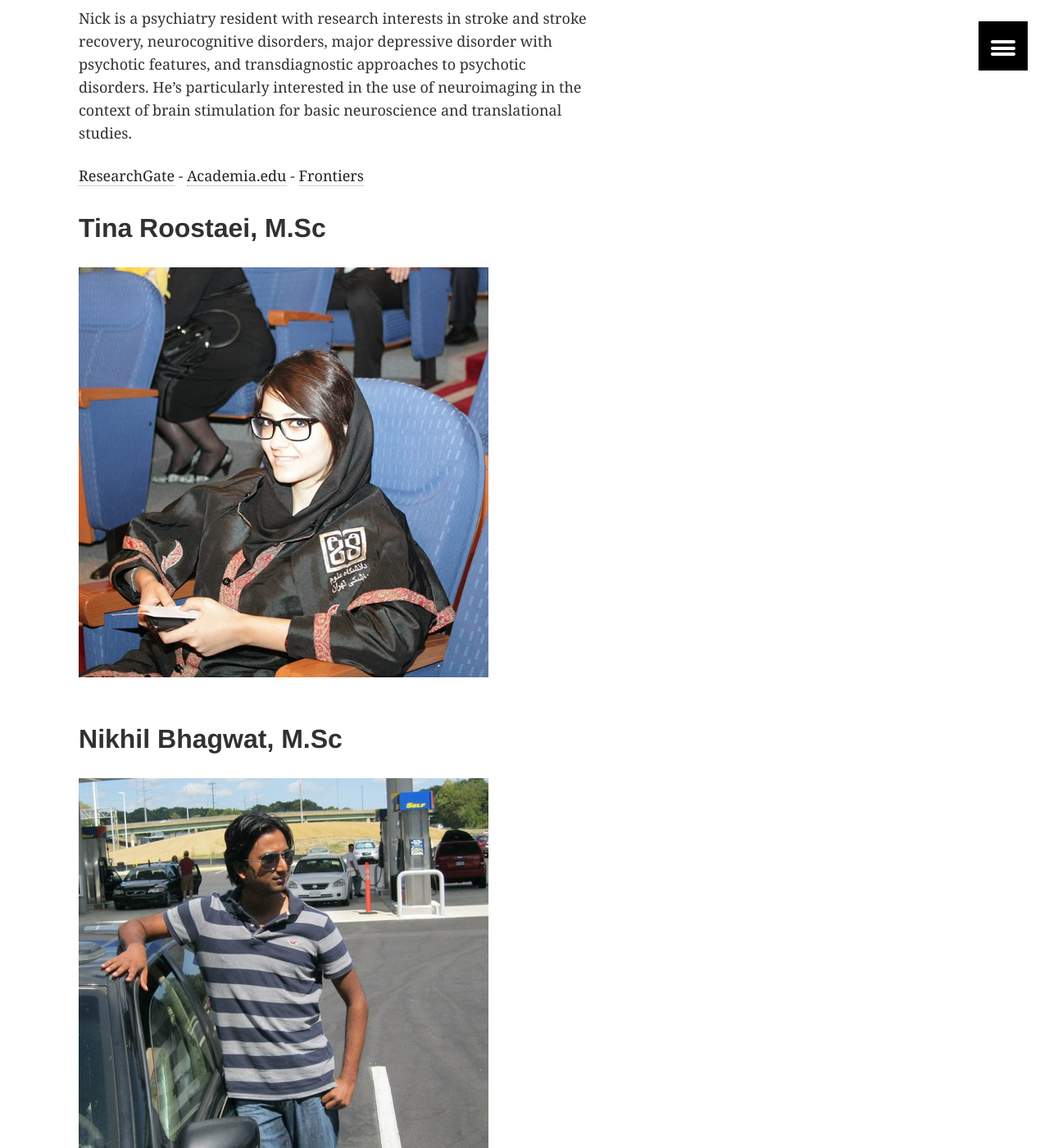
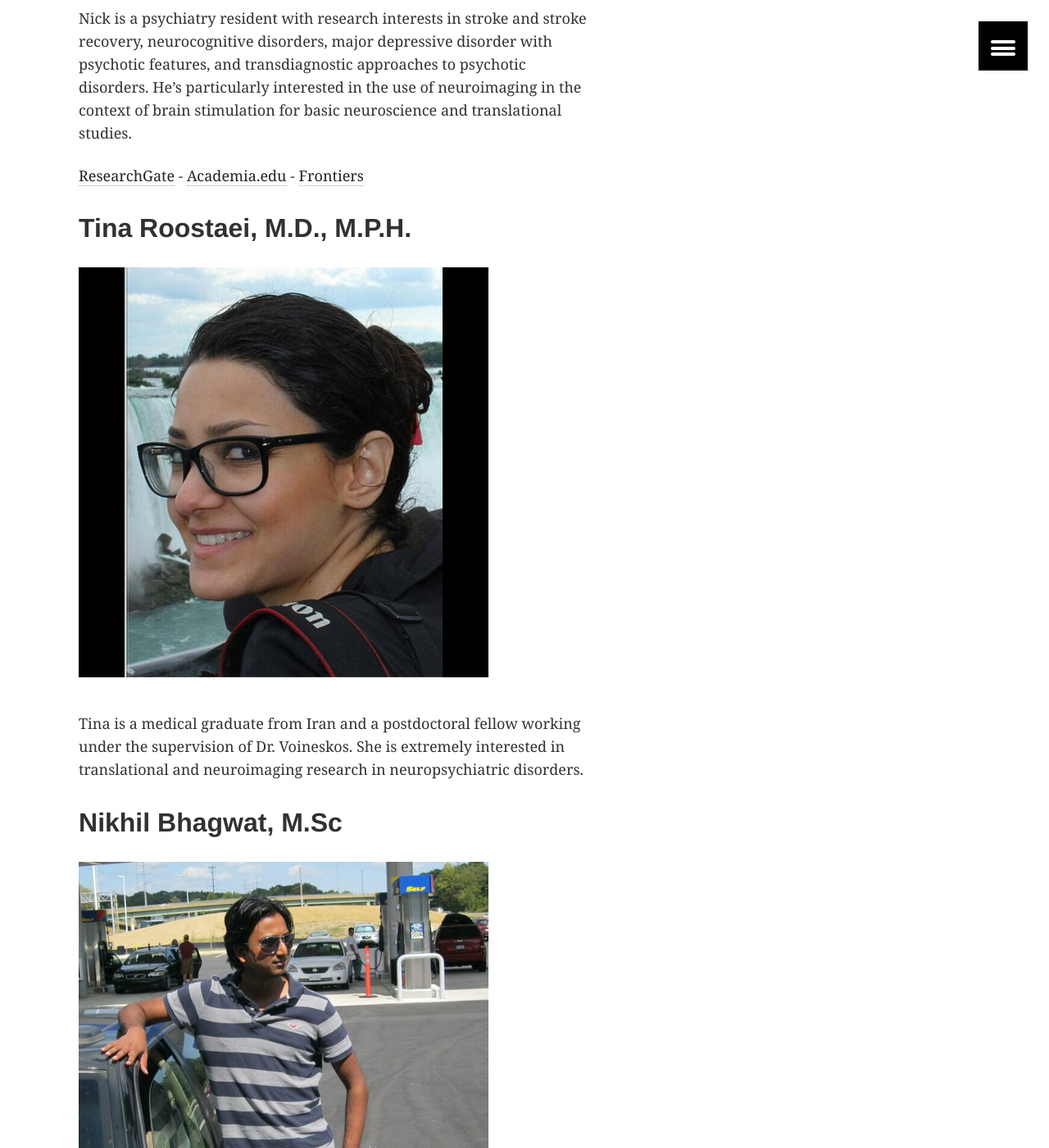
Before and after one commit to TIGRLab/tigrlab.github.io, a Jekyll site: the page built from members/index.md, in a window 1280 px wide and 1400 px high, scrolled down 5121 px. Shown: the whole window at 82% size. Built offline with Jekyll 4.4.1, drawn with Linux system fonts in a browser that asks for light colours; some of the changed text lies outside the part shown.

Commit message:
updated tina rs info

```diff
--- a/members/index.md
+++ b/members/index.md
@@ -68,11 +68,13 @@ Nick is a psychiatry resident with research interests in stroke and stroke recov
 
 [ResearchGate](http://www.researchgate.net/profile/Nick_Neufeld) - [Academia.edu](https://utoronto.academia.edu/NicholasNeufeld) - [Frontiers](http://community.frontiersin.org/people/nicholasneufeld/18293)
 
-Tina Roostaei, M.Sc
+Tina Roostaei, M.D., M.P.H.
 -------------------
 <figure>
 	<a href="/images/tina.roostaei.img.jpg"><img src="/images/tina.roostaei.img.jpg"></a>
 </figure>
+
+Tina is a medical graduate from Iran and a postdoctoral fellow working under the supervision of Dr. Voineskos. She is extremely interested in translational and neuroimaging research in neuropsychiatric disorders.
 
 Nikhil Bhagwat, M.Sc
 ---------------------
```
Also changed, not shown: images/tina.roostaei.img.jpg.
